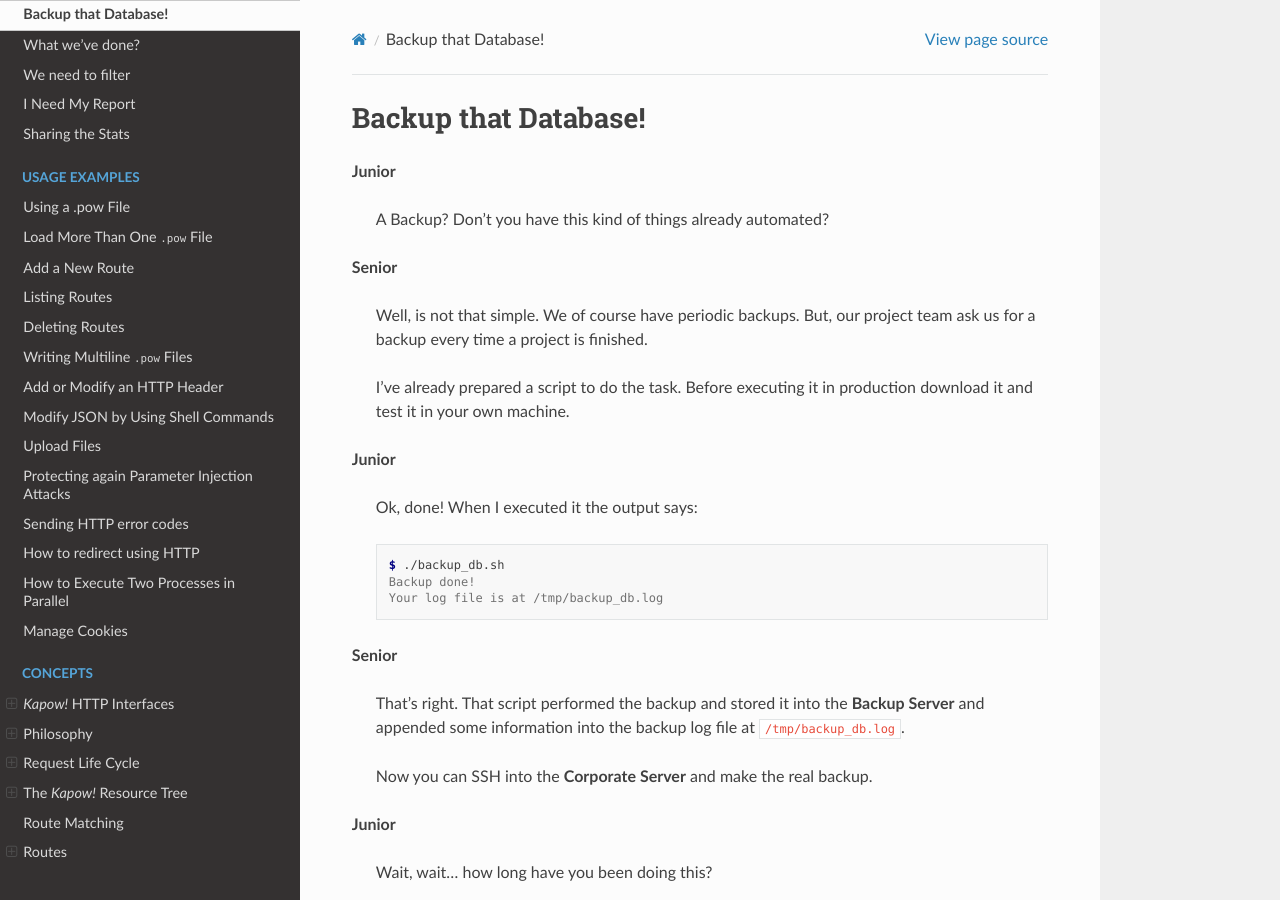
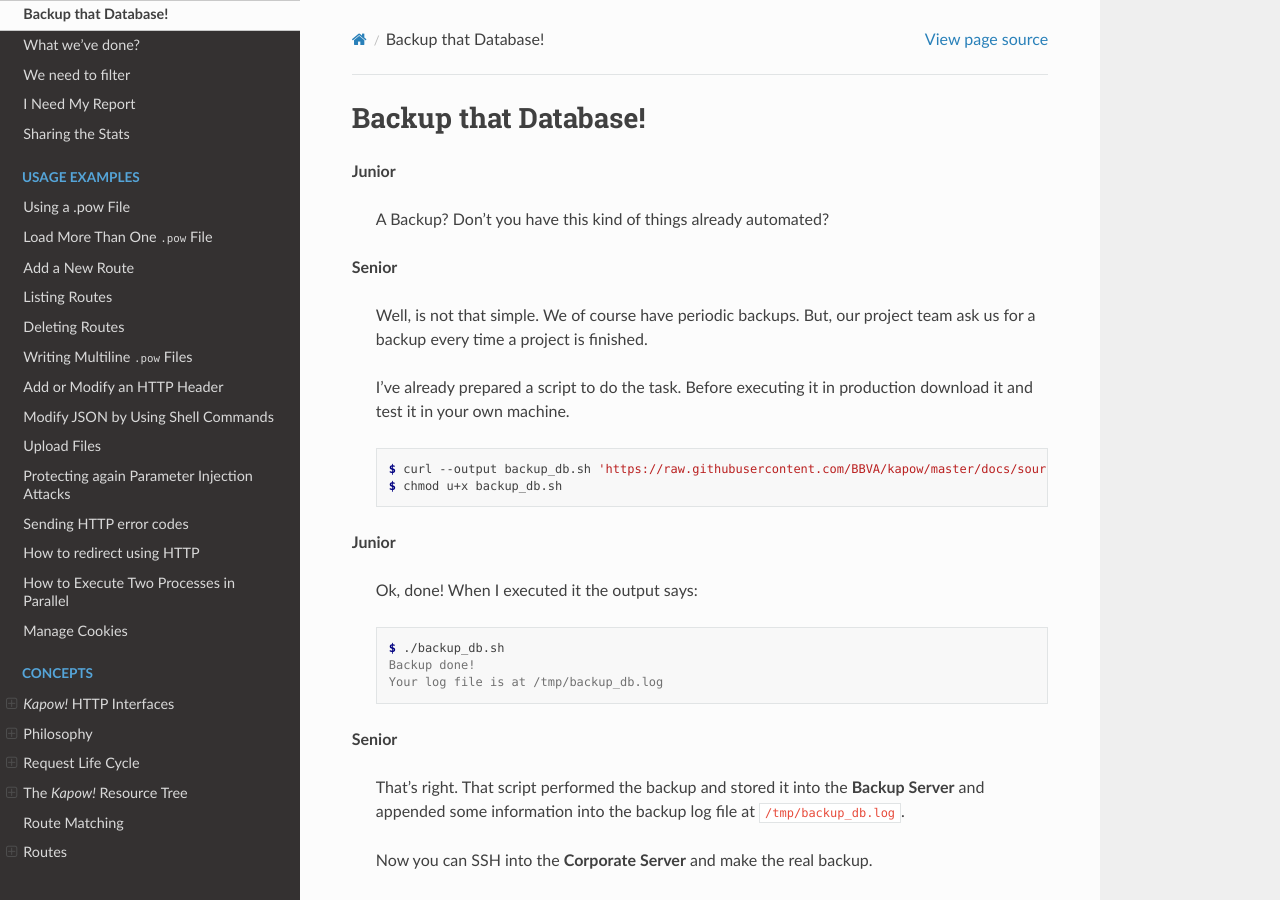
Before and after one commit to BBVA/kapow, a Sphinx documentation site: the page built from docs/source/tutorial/tutorial01.rst, in a window 1280 px wide and 900 px high. Built offline with Sphinx 7.4.7 and the Read the Docs theme 2.0.0, drawn with Linux system fonts in a browser that asks for light colours.

Commit message:
Download and chmod instructions for tutorial backup script

```diff
--- a/docs/source/tutorial/tutorial01.rst
+++ b/docs/source/tutorial/tutorial01.rst
@@ -13,9 +13,10 @@ Backup that Database!
   I've already prepared a script to do the task. Before executing it in
   production download it and test it in your own machine.
 
-  .. todo::
+  .. code-block:: console
 
-     - Link backup script from Github.
+     $ curl --output backup_db.sh 'https://raw.githubusercontent.com/BBVA/kapow/master/docs/source/tutorial/materials/backup_db.sh'
+     $ chmod u+x backup_db.sh
 
 **Junior**
 
```
